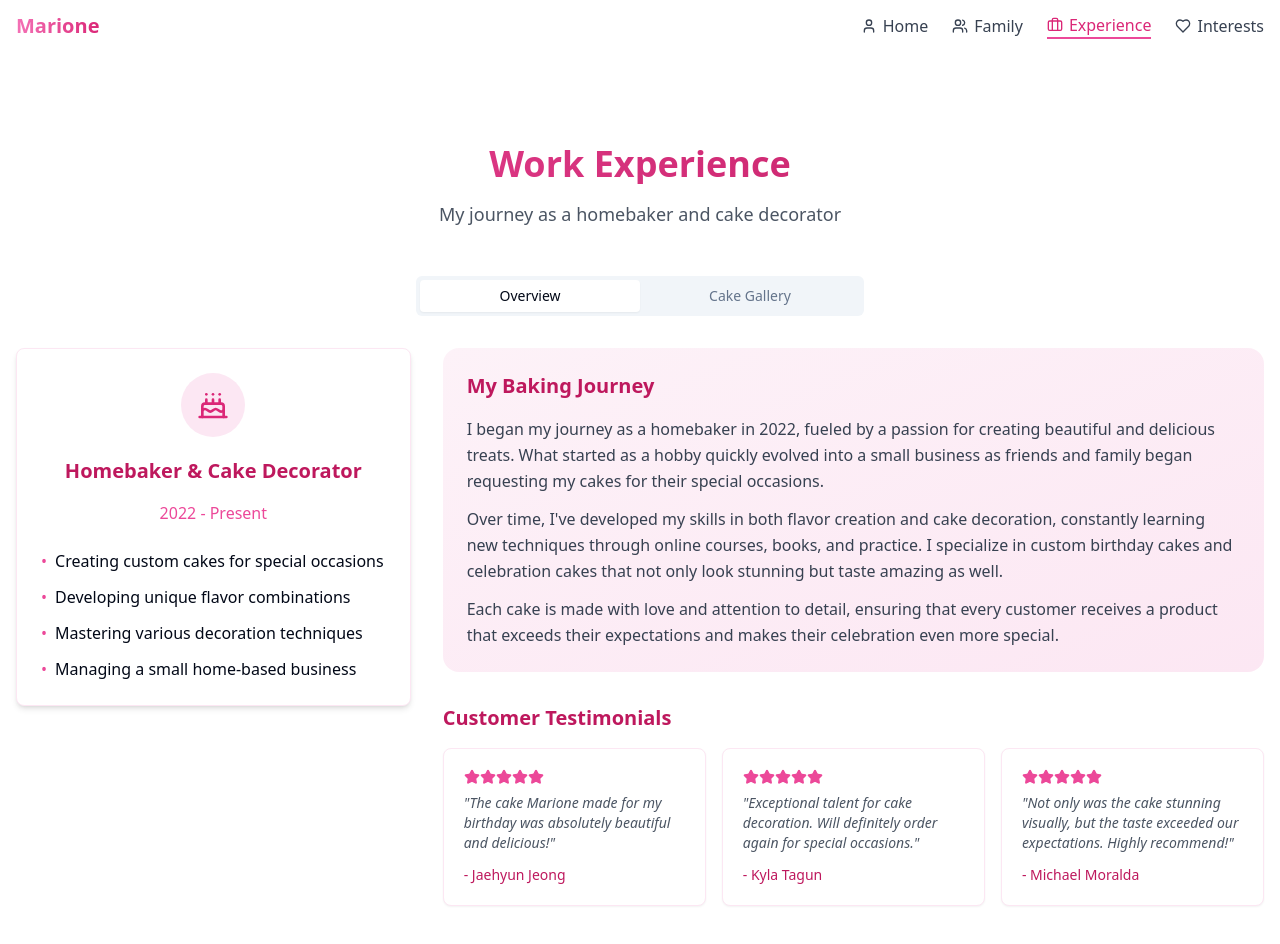
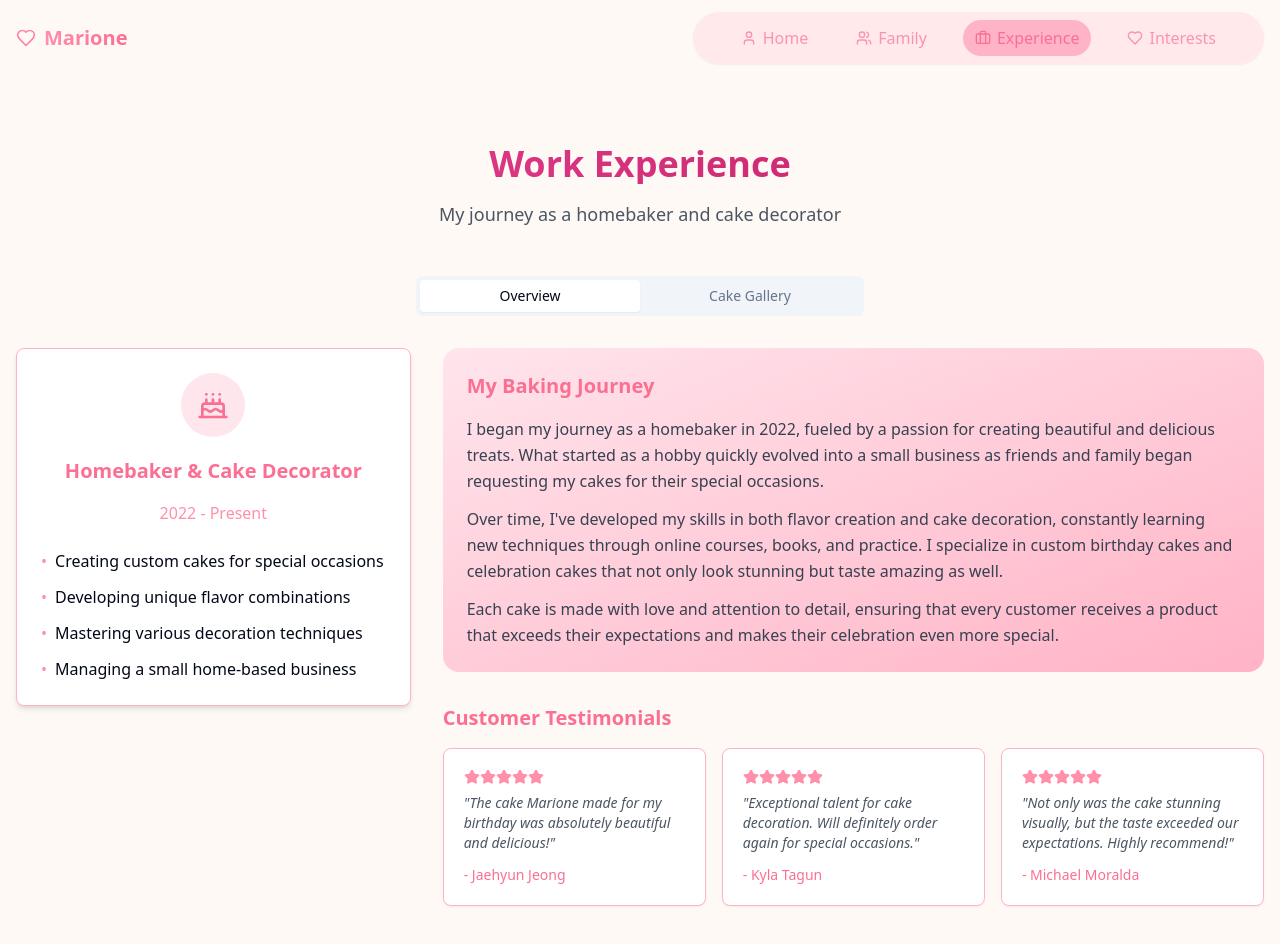
Before and after one commit to pelaezmarione/marione-lourdes-portfolio-blossom, a React (Vite) app: page /experience in a window 1280 px wide. Shown: the top 944 px of the page. Built offline with nearby package versions, Linux system fonts and the light colour scheme.

Commit message:
Refactor: Implement UI/UX changes
- Add heart symbol to logo.
- Include social media links.
- Remove song background.
- Make navigation unique.
- Increase profile picture size.
- Implement zoom for "Me Pics".
- Fix duplicate close icons in galleries.
- Remove carousel arrows.
- Update color scheme.

```diff
--- a/src/components/Navigation.tsx
+++ b/src/components/Navigation.tsx
@@ -1,7 +1,7 @@
 
 import { useState, useEffect } from 'react';
 import { Link, useLocation } from 'react-router-dom';
-import { Menu, X, User, Users, Briefcase, Heart } from "lucide-react";
+import { Heart, User, Users, Briefcase, Heart as HeartIcon } from "lucide-react";
 import { cn } from "@/lib/utils";
 import { Button } from "@/components/ui/button";
 
@@ -36,35 +36,37 @@ const Navigation = () => {
     { name: 'Home', path: '/', icon: <User className="w-4 h-4 mr-1.5" /> },
     { name: 'Family', path: '/family', icon: <Users className="w-4 h-4 mr-1.5" /> },
     { name: 'Experience', path: '/experience', icon: <Briefcase className="w-4 h-4 mr-1.5" /> },
-    { name: 'Interests', path: '/interests', icon: <Heart className="w-4 h-4 mr-1.5" /> },
+    { name: 'Interests', path: '/interests', icon: <HeartIcon className="w-4 h-4 mr-1.5" /> },
   ];
 
   return (
     <header
       className={cn(
         "fixed top-0 w-full z-50 transition-all duration-300",
-        isScrolled ? "bg-white/80 backdrop-blur-md shadow-sm" : "bg-transparent"
+        isScrolled ? "bg-[#fff9f5]/90 backdrop-blur-md shadow-sm" : "bg-transparent"
       )}
     >
-      <nav className="container mx-auto px-4 py-3 flex items-center justify-between">
-        {/* Logo */}
-        <Link to="/" className="flex items-center">
-          <span className="font-extrabold text-xl bg-gradient-to-r from-pink-400 to-pink-600 bg-clip-text text-transparent">
+      <nav className="container mx-auto px-4 py-3">
+        <div className="flex items-center justify-between">
+          {/* Logo with Heart Symbol */}
+          <Link to="/" className="flex items-center gap-2">
+            <Heart className="w-5 h-5 text-[#fb6f92] animate-pulse" />
+            <span className="font-extrabold text-xl bg-gradient-to-r from-[#ff8fab] to-[#fb6f92] bg-clip-text text-transparent">
               Marione
             </span>
           </Link>
 
-        {/* Desktop Navigation */}
-        <div className="hidden md:flex items-center space-x-6">
+          {/* Desktop Navigation - Updated with curved border design */}
+          <div className="hidden md:flex bg-[#ffc2d1]/30 backdrop-blur-sm rounded-full px-6 py-2 shadow-sm">
             {navLinks.map((link) => (
               <Link
                 key={link.path}
                 to={link.path}
                 className={cn(
-                "flex items-center font-medium transition-colors hover:text-pink-500",
+                  "flex items-center font-medium mx-3 py-1.5 px-3 transition-colors rounded-full",
                   isActive(link.path)
-                  ? "text-pink-600 border-b-2 border-pink-500"
-                  : "text-gray-700"
+                    ? "bg-[#ffb3c6] text-[#fb6f92]"
+                    : "text-[#fb6f92]/70 hover:bg-[#ffe5ec] hover:text-[#fb6f92]"
                 )}
               >
                 {link.icon}
@@ -77,16 +79,28 @@ const Navigation = () => {
           <Button
             variant="outline"
             size="icon"
-          className="md:hidden bg-pink-50 hover:bg-pink-100 border-pink-200"
+            className="md:hidden bg-[#ffe5ec] hover:bg-[#ffb3c6] border-[#ff8fab]"
             onClick={() => setIsMenuOpen(!isMenuOpen)}
             aria-label="Toggle menu"
           >
-          {isMenuOpen ? <X className="w-5 h-5" /> : <Menu className="w-5 h-5" />}
+            {isMenuOpen ? (
+              <svg xmlns="http://www.w3.org/2000/svg" width="24" height="24" viewBox="0 0 24 24" fill="none" stroke="currentColor" strokeWidth="2" strokeLinecap="round" strokeLinejoin="round" className="text-[#fb6f92]">
+                <path d="M18 6 6 18"></path>
+                <path d="m6 6 12 12"></path>
+              </svg>
+            ) : (
+              <svg xmlns="http://www.w3.org/2000/svg" width="24" height="24" viewBox="0 0 24 24" fill="none" stroke="currentColor" strokeWidth="2" strokeLinecap="round" strokeLinejoin="round" className="text-[#fb6f92]">
+                <line x1="4" x2="20" y1="12" y2="12"></line>
+                <line x1="4" x2="20" y1="6" y2="6"></line>
+                <line x1="4" x2="20" y1="18" y2="18"></line>
+              </svg>
+            )}
           </Button>
+        </div>
 
         {/* Mobile Menu */}
         {isMenuOpen && (
-          <div className="fixed inset-0 top-16 z-50 bg-white md:hidden animate-fade-in">
+          <div className="fixed inset-0 top-16 z-50 bg-[#fff9f5] md:hidden animate-fade-in">
             <div className="flex flex-col space-y-4 p-6 pt-10">
               {navLinks.map((link) => (
                 <Link
@@ -95,8 +109,8 @@ const Navigation = () => {
                   className={cn(
                     "flex items-center p-3 text-lg rounded-md transition-colors",
                     isActive(link.path)
-                      ? "bg-pink-100 text-pink-700 font-medium"
-                      : "text-gray-700 hover:bg-pink-50 hover:text-pink-600"
+                      ? "bg-[#ffb3c6] text-[#fb6f92] font-medium"
+                      : "text-[#fb6f92]/70 hover:bg-[#ffe5ec] hover:text-[#fb6f92]"
                   )}
                 >
                   {link.icon}
--- a/src/pages/Experience.tsx
+++ b/src/pages/Experience.tsx
@@ -1,13 +1,13 @@
+
 import { motion } from "framer-motion";
 import SectionHeading from "@/components/SectionHeading";
 import { Card, CardContent } from "@/components/ui/card";
 import { Tabs, TabsContent, TabsList, TabsTrigger } from "@/components/ui/tabs";
-import { Cake, Star, Maximize2, X } from "lucide-react";
+import { Cake, Star, Maximize2 } from "lucide-react";
 import { useState } from "react";
 import {
   Dialog,
-  DialogContent,
-  DialogClose
+  DialogContent
 } from "@/components/ui/dialog";
 
 const Experience = () => {
@@ -94,35 +94,35 @@ const Experience = () => {
                   animate={{ opacity: 1, x: 0 }}
                   transition={{ duration: 0.6 }}
                 >
-                  <Card className="h-full shadow-md hover:shadow-lg transition-shadow border-pink-100">
+                  <Card className="h-full shadow-md hover:shadow-lg transition-shadow border-[#ffb3c6]">
                     <CardContent className="p-6">
-                      <div className="flex items-center justify-center w-16 h-16 mx-auto mb-5 rounded-full bg-pink-100">
-                        <Cake className="w-8 h-8 text-pink-600" />
+                      <div className="flex items-center justify-center w-16 h-16 mx-auto mb-5 rounded-full bg-[#ffe5ec]">
+                        <Cake className="w-8 h-8 text-[#fb6f92]" />
                       </div>
 
-                      <h3 className="text-xl font-semibold text-pink-700 text-center mb-4">
+                      <h3 className="text-xl font-semibold text-[#fb6f92] text-center mb-4">
                         Homebaker & Cake Decorator
                       </h3>
 
-                      <div className="flex justify-center items-center mb-6 text-pink-500">
+                      <div className="flex justify-center items-center mb-6 text-[#ff8fab]">
                         <p className="font-medium">2022 - Present</p>
                       </div>
 
                       <ul className="space-y-3">
                         <li className="flex items-start">
-                          <span className="mr-2 text-pink-500">•</span>
+                          <span className="mr-2 text-[#ff8fab]">•</span>
                           <span>Creating custom cakes for special occasions</span>
                         </li>
                         <li className="flex items-start">
-                          <span className="mr-2 text-pink-500">•</span>
+                          <span className="mr-2 text-[#ff8fab]">•</span>
                           <span>Developing unique flavor combinations</span>
                         </li>
                         <li className="flex items-start">
-                          <span className="mr-2 text-pink-500">•</span>
+                          <span className="mr-2 text-[#ff8fab]">•</span>
                           <span>Mastering various decoration techniques</span>
                         </li>
                         <li className="flex items-start">
-                          <span className="mr-2 text-pink-500">•</span>
+                          <span className="mr-2 text-[#ff8fab]">•</span>
                           <span>Managing a small home-based business</span>
                         </li>
                       </ul>
@@ -136,9 +136,9 @@ const Experience = () => {
                   initial={{ opacity: 0, y: 30 }}
                   animate={{ opacity: 1, y: 0 }}
                   transition={{ duration: 0.6, delay: 0.2 }}
-                  className="bg-gradient-to-br from-pink-50 to-pink-100 rounded-2xl p-6 mb-8"
+                  className="bg-gradient-to-br from-[#ffe5ec] to-[#ffb3c6] rounded-2xl p-6 mb-8"
                 >
-                  <h3 className="text-xl font-semibold text-pink-700 mb-4">My Baking Journey</h3>
+                  <h3 className="text-xl font-semibold text-[#fb6f92] mb-4">My Baking Journey</h3>
                   <p className="text-gray-700 leading-relaxed">
                     I began my journey as a homebaker in 2022, fueled by a passion for creating beautiful and
                     delicious treats. What started as a hobby quickly evolved into a small business as friends
@@ -160,19 +160,19 @@ const Experience = () => {
                   initial="hidden"
                   animate="visible"
                 >
-                  <h3 className="text-xl font-semibold text-pink-700 mb-4">Customer Testimonials</h3>
+                  <h3 className="text-xl font-semibold text-[#fb6f92] mb-4">Customer Testimonials</h3>
                   <div className="grid grid-cols-1 md:grid-cols-3 gap-4">
                     {testimonials.map((testimonial, index) => (
                       <motion.div key={index} variants={itemVariants}>
-                        <Card className="h-full shadow-sm hover:shadow-md transition-shadow border-pink-100">
+                        <Card className="h-full shadow-sm hover:shadow-md transition-shadow border-[#ffb3c6]">
                           <CardContent className="p-5">
                             <div className="flex mb-2">
                               {[...Array(testimonial.rating)].map((_, i) => (
-                                <Star key={i} className="w-4 h-4 text-pink-500 fill-pink-500" />
+                                <Star key={i} className="w-4 h-4 text-[#ff8fab] fill-[#ff8fab]" />
                               ))}
                             </div>
                             <p className="text-gray-600 italic text-sm mb-3">"{testimonial.message}"</p>
-                            <p className="text-sm font-medium text-pink-700">- {testimonial.name}</p>
+                            <p className="text-sm font-medium text-[#fb6f92]">- {testimonial.name}</p>
                           </CardContent>
                         </Card>
                       </motion.div>
@@ -193,11 +193,11 @@ const Experience = () => {
               {cakeGallery.map((cake) => (
                 <motion.div key={cake.id} variants={itemVariants}>
                   <Card
-                    className="overflow-hidden group cursor-pointer hover:shadow-lg transition-shadow border-pink-100"
+                    className="overflow-hidden group cursor-pointer hover:shadow-lg transition-shadow border-[#ffb3c6]"
                     onClick={() => handleImageClick(cake.image)}
                   >
                     <div className="relative h-64">
-                      <div className="absolute inset-0 bg-gradient-to-t from-pink-900/70 to-transparent opacity-0 group-hover:opacity-100 transition-opacity z-10"></div>
+                      <div className="absolute inset-0 bg-gradient-to-t from-[#fb6f92]/70 to-transparent opacity-0 group-hover:opacity-100 transition-opacity z-10"></div>
                       <img
                         src={cake.image}
                         alt={cake.title}
@@ -208,7 +208,7 @@ const Experience = () => {
                       </div>
                       <div className="absolute top-2 right-2 opacity-0 group-hover:opacity-100 transition-opacity z-20">
                         <div className="bg-white/80 p-1.5 rounded-full">
-                          <Maximize2 className="w-4 h-4 text-pink-700" />
+                          <Maximize2 className="w-4 h-4 text-[#fb6f92]" />
                         </div>
                       </div>
                     </div>
@@ -219,9 +219,9 @@ const Experience = () => {
           </TabsContent>
         </Tabs>
 
-        {/* Dialog for enlarged image view */}
+        {/* Dialog for enlarged image view - Removed the duplicate close button */}
         <Dialog open={isDialogOpen} onOpenChange={setIsDialogOpen}>
-          <DialogContent className="sm:max-w-4xl p-1 bg-white/95 border-pink-100">
+          <DialogContent className="sm:max-w-4xl p-1 bg-white/95 border-[#ffb3c6]">
             <div className="relative w-full h-full">
               {selectedImage && (
                 <div className="relative max-h-[80vh] overflow-hidden flex items-center justify-center">
@@ -230,10 +230,6 @@ const Experience = () => {
                     alt="Enlarged cake"
                     className="max-w-full max-h-[80vh] object-contain"
                   />
-                  <DialogClose className="absolute top-2 right-2 bg-white/80 p-1.5 rounded-full hover:bg-white">
-                    <X className="w-5 h-5 text-pink-700" />
-                    <span className="sr-only">Close</span>
-                  </DialogClose>
                 </div>
               )}
             </div>
--- a/src/pages/Index.tsx
+++ b/src/pages/Index.tsx
@@ -16,7 +16,7 @@ const Index = () => {
   }, [location.pathname]);
 
   return (
-    <div className="min-h-screen bg-white">
+    <div className="min-h-screen bg-[#fff9f5]">
       <Navigation />
 
       <Routes>
--- a/src/pages/Interests.tsx
+++ b/src/pages/Interests.tsx
@@ -1,11 +1,10 @@
 
 import { useState } from "react";
 import { motion } from "framer-motion";
-import { Carousel, CarouselContent, CarouselItem, CarouselNext, CarouselPrevious } from "@/components/ui/carousel";
 import { Card, CardContent } from "@/components/ui/card";
 import { Camera, Mountain, Cake } from "lucide-react";
 import SectionHeading from "@/components/SectionHeading";
-import { Dialog, DialogContent, DialogClose } from "@/components/ui/dialog";
+import { Dialog, DialogContent } from "@/components/ui/dialog";
 
 const Interests = () => {
   // State for photo gallery dialog
@@ -28,7 +27,7 @@ const Interests = () => {
       title: "Photography",
       icon: <Camera className="w-6 h-6" />,
       description: "Capturing beautiful moments through my lens, especially nature and portraits.",
-      color: "bg-pink-400",
+      color: "bg-[#ff8fab]",
       image: "/placeholder.svg",
       onClick: () => setShowPhotoGallery(true)
     },
@@ -36,14 +35,14 @@ const Interests = () => {
       title: "Hiking",
       icon: <Mountain className="w-6 h-6" />,
       description: "Exploring nature and enjoying the peace and beauty of outdoor trails.",
-      color: "bg-pink-500",
+      color: "bg-[#ff8fab]",
       image: "/placeholder.svg"
     },
     {
       title: "Baking",
       icon: <Cake className="w-6 h-6" />,
       description: "Creating delicious pastries, breads, and desserts for friends and family.",
-      color: "bg-pink-600",
+      color: "bg-[#fb6f92]",
       image: "/placeholder.svg"
     }
   ];
@@ -77,47 +76,9 @@ const Interests = () => {
           align="center"
         />
 
-        {/* Carousel for larger screens */}
-        <div className="hidden md:block">
-          <Carousel className="w-full max-w-4xl mx-auto">
-            <CarouselContent>
-              {interests.map((interest, index) => (
-                <CarouselItem key={index} className="md:basis-1/2 lg:basis-1/3">
-                  <div className="p-2">
-                    <Card
-                      className={`overflow-hidden border-pink-100 hover:shadow-md transition-shadow h-full ${interest.title === 'Photography' ? 'cursor-pointer' : ''}`}
-                      onClick={interest.onClick}
-                    >
-                      <div className="h-48 relative">
-                        <img
-                          src={interest.image}
-                          alt={interest.title}
-                          className="w-full h-full object-cover"
-                        />
-                        <div className={`absolute top-4 right-4 ${interest.color} text-white p-2 rounded-full`}>
-                          {interest.icon}
-                        </div>
-                      </div>
-                      <CardContent className="p-5">
-                        <h3 className="font-semibold text-lg text-pink-700 mb-2">{interest.title}</h3>
-                        <p className="text-gray-600">{interest.description}</p>
-                        {interest.title === 'Photography' && (
-                          <p className="text-pink-500 font-medium mt-2 text-sm">Click to view gallery →</p>
-                        )}
-                      </CardContent>
-                    </Card>
-                  </div>
-                </CarouselItem>
-              ))}
-            </CarouselContent>
-            <CarouselPrevious className="left-1" />
-            <CarouselNext className="right-1" />
-          </Carousel>
-        </div>
-
-        {/* Grid layout for mobile */}
+        {/* Grid layout for all screen sizes - removed carousel */}
         <motion.div
-          className="grid grid-cols-1 sm:grid-cols-2 gap-6 md:hidden mt-8"
+          className="grid grid-cols-1 sm:grid-cols-2 md:grid-cols-3 gap-6 mt-8"
           variants={containerVariants}
           initial="hidden"
           animate="visible"
@@ -125,7 +86,7 @@ const Interests = () => {
           {interests.map((interest, index) => (
             <motion.div key={index} variants={itemVariants}>
               <Card
-                className={`overflow-hidden border-pink-100 hover:shadow-md transition-shadow ${interest.title === 'Photography' ? 'cursor-pointer' : ''}`}
+                className={`overflow-hidden border-[#ffb3c6] hover:shadow-md transition-shadow ${interest.title === 'Photography' ? 'cursor-pointer' : ''}`}
                 onClick={interest.onClick}
               >
                 <div className="h-40 relative">
@@ -139,10 +100,10 @@ const Interests = () => {
                   </div>
                 </div>
                 <CardContent className="p-5">
-                  <h3 className="font-semibold text-lg text-pink-700 mb-2">{interest.title}</h3>
+                  <h3 className="font-semibold text-lg text-[#fb6f92] mb-2">{interest.title}</h3>
                   <p className="text-gray-600">{interest.description}</p>
                   {interest.title === 'Photography' && (
-                    <p className="text-pink-500 font-medium mt-2 text-sm">Click to view gallery →</p>
+                    <p className="text-[#ff8fab] font-medium mt-2 text-sm">Click to view gallery →</p>
                   )}
                 </CardContent>
               </Card>
@@ -156,10 +117,10 @@ const Interests = () => {
           whileInView={{ opacity: 1, y: 0 }}
           transition={{ duration: 0.6 }}
           viewport={{ once: true }}
-          className="mt-16 bg-gradient-to-r from-pink-50 to-pink-100 p-8 rounded-2xl shadow-sm"
+          className="mt-16 bg-gradient-to-r from-[#ffe5ec] to-[#ffb3c6] p-8 rounded-2xl shadow-sm"
         >
           <div className="max-w-3xl mx-auto">
-            <h3 className="text-2xl font-semibold text-pink-700 mb-4">Why These Interests Matter</h3>
+            <h3 className="text-2xl font-semibold text-[#fb6f92] mb-4">Why These Interests Matter</h3>
             <p className="text-gray-700 leading-relaxed">
               My diverse range of interests allows me to express my creativity in different ways. Photography
               helps me see the world through a different lens, while baking satisfies both my creative
@@ -178,15 +139,11 @@ const Interests = () => {
         </motion.div>
       </div>
 
-      {/* Photo Gallery Dialog */}
+      {/* Photo Gallery Dialog - Removed the duplicate close button */}
       <Dialog open={showPhotoGallery} onOpenChange={setShowPhotoGallery}>
         <DialogContent className="max-w-5xl">
           <div className="flex justify-between items-center mb-4">
-            <h2 className="text-2xl font-bold text-pink-700">My Photography</h2>
-            <DialogClose className="bg-pink-100 hover:bg-pink-200 rounded-full p-1 text-pink-700">
-              <svg xmlns="http://www.w3.org/2000/svg" width="24" height="24" viewBox="0 0 24 24" fill="none" stroke="currentColor" strokeWidth="2" strokeLinecap="round" strokeLinejoin="round" className="lucide lucide-x"><path d="M18 6 6 18"/><path d="m6 6 12 12"/></svg>
-              <span className="sr-only">Close</span>
-            </DialogClose>
+            <h2 className="text-2xl font-bold text-[#fb6f92]">My Photography</h2>
           </div>
 
           <div className="grid grid-cols-2 md:grid-cols-3 gap-4">
@@ -207,14 +164,10 @@ const Interests = () => {
         </DialogContent>
       </Dialog>
 
-      {/* Image Preview Dialog */}
+      {/* Image Preview Dialog - Removed the duplicate close button */}
       <Dialog open={!!selectedImage} onOpenChange={(open) => !open && setSelectedImage(null)}>
         <DialogContent className="max-w-3xl p-1 bg-transparent border-none shadow-none">
           <div className="relative">
-            <DialogClose className="absolute top-2 right-2 bg-black/50 rounded-full p-1 text-white hover:bg-black/70">
-              <svg xmlns="http://www.w3.org/2000/svg" width="24" height="24" viewBox="0 0 24 24" fill="none" stroke="currentColor" strokeWidth="2" strokeLinecap="round" strokeLinejoin="round" className="lucide lucide-x"><path d="M18 6 6 18"/><path d="m6 6 12 12"/></svg>
-              <span className="sr-only">Close</span>
-            </DialogClose>
             {selectedImage && (
               <img
                 src={selectedImage}
```
Also changed, not shown: src/pages/Home.tsx (+49 -60 lines). Lines whose indentation alone changed are shown as unchanged.
